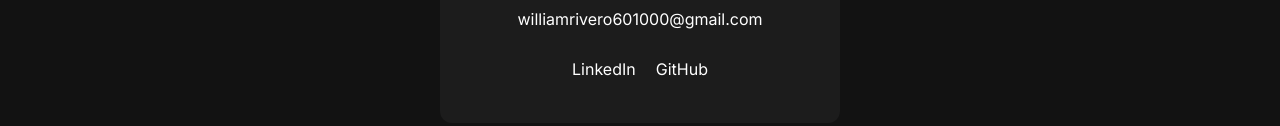
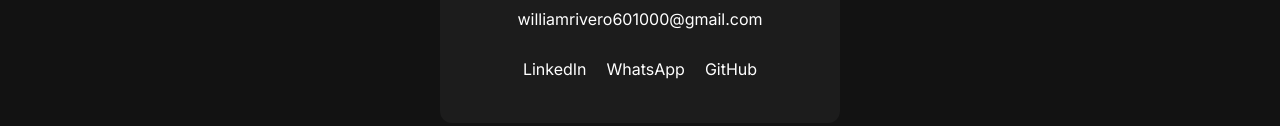
Before and after one commit to gokuru12/Portfolio, a plain HTML site: page Portafolio/index.html in a window 1280 px wide. Shown: the part 3201-3327 px from the top of the page. Drawn offline with Linux system fonts and the light colour scheme.

Commit message:
Add files via upload

```diff
--- a/Portafolio/index.html
+++ b/Portafolio/index.html
@@ -424,6 +424,12 @@
 
     <div class="socials">
       <a href="https://www.linkedin.com/in/william-rivero-431640325/" target="_blank">LinkedIn</a>
+      <a
+  href="https://wa.me/573001234567?text=Hello%20William,%20Hola%20vi%20tu%20portafolio%20y%20me%20gustaría%20contactarte."
+  target="_blank">
+  WhatsApp
+</a>
+
       <a href="https://github.com/gokuru12" target="_blank">GitHub</a>
     </div>
   </footer>
```
Also changed, not shown: Portafolio/en.html (+8 -3 lines).
